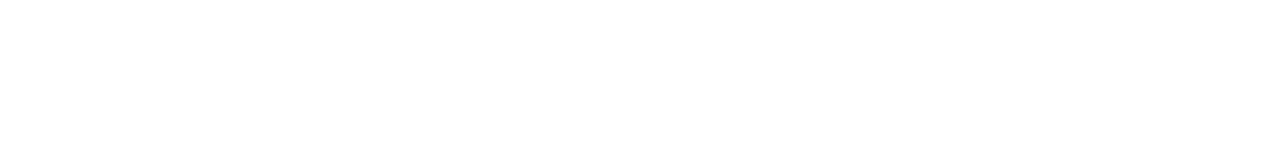
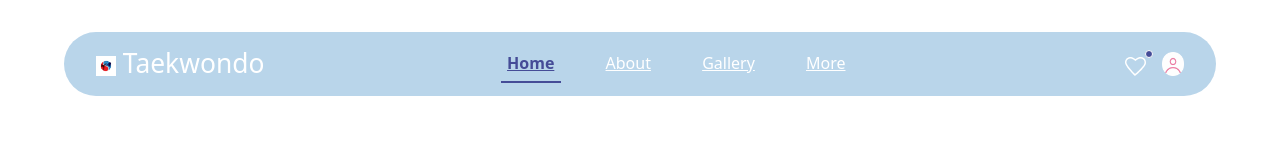
Before and after one commit to CodeJomar/UTP-Herramientas_Desarrollo_2025, a plain HTML site: page index.html in a window 1280 px wide. Drawn offline with nearby package versions, Linux system fonts and the light colour scheme.

Commit message:
add header

```diff
--- a/index.html
+++ b/index.html
@@ -1,18 +1,50 @@
 <!DOCTYPE html>
 <html lang="en">
-<head>
-    <meta charset="UTF-8">
-    <meta name="viewport" content="width=device-width, initial-scale=1.0">
+  <head>
+    <meta charset="UTF-8" />
+    <meta name="viewport" content="width=device-width, initial-scale=1.0" />
     <title>Semana 03 - Sesion 02</title>
+    <link rel="stylesheet" href="style.css" />
+    <link
+      href="https://cdn.jsdelivr.net/npm/bootstrap@5.3.8/dist/css/bootstrap.min.css"
+      rel="stylesheet"
+      integrity="sha384-sRIl4kxILFvY47J16cr9ZwB07vP4J8+LH7qKQnuqkuIAvNWLzeN8tE5YBujZqJLB"
+      crossorigin="anonymous"
+    />
+  </head>
+  <body>
+    <header>
+      <div class="header-computer">
+        <div class="header-left">
+          <a href="/index.html" class="poppins-bold">
+            <img
+              src="./img/icon.jpg"
+              alt="icono sunny website"
+              class="icon-header"
+            />
+            Taekwondo
+          </a>
+        </div>
+        <div class="header-middle poppins-medium">
+          <!-- TODO: add hrefs -->
+          <a href="" class="link-header active">Home</a>
+          <a href="" class="link-header">About</a>
+          <a href="" class="link-header">Gallery</a>
+          <a href="" class="link-header">More</a>
+        </div>
+        <div class="header-right">
+          <div class="notification-active">
+            <img src="./heart.svg" alt="heart" />
+          </div>
+          <img src="./userIcon.webp" alt="profile picture" />
+        </div>
+      </div>
+    </header>
 
-    <link href="https://cdn.jsdelivr.net/npm/bootstrap@5.3.8/dist/css/bootstrap.min.css" rel="stylesheet" integrity="sha384-sRIl4kxILFvY47J16cr9ZwB07vP4J8+LH7qKQnuqkuIAvNWLzeN8tE5YBujZqJLB" crossorigin="anonymous">
-
-
-</head>
-<body>
-
-
-
-    <script src="https://cdn.jsdelivr.net/npm/bootstrap@5.3.8/dist/js/bootstrap.bundle.min.js" integrity="sha384-FKyoEForCGlyvwx9Hj09JcYn3nv7wiPVlz7YYwJrWVcXK/BmnVDxM+D2scQbITxI" crossorigin="anonymous"></script>
-</body>
+    <script
+      src="https://cdn.jsdelivr.net/npm/bootstrap@5.3.8/dist/js/bootstrap.bundle.min.js"
+      integrity="sha384-FKyoEForCGlyvwx9Hj09JcYn3nv7wiPVlz7YYwJrWVcXK/BmnVDxM+D2scQbITxI"
+      crossorigin="anonymous"
+    ></script>
+  </body>
 </html>
--- /dev/null
+++ b/style.css
@@ -0,0 +1,99 @@
+:root {
+  --primary-color: #b9d5ea;
+  --accent-color: #454c97;
+
+  --font-color: #a0819b;
+  --secondary-font-color: #8a4843;
+}
+
+header {
+  display: flex;
+  justify-content: center;
+  padding-top: 2rem;
+}
+
+a {
+  text-decoration: none;
+}
+
+.header-computer {
+  background-color: var(--primary-color);
+  width: 90dvw;
+  height: 4rem;
+  border-radius: 999999px;
+  display: flex;
+  align-items: center;
+}
+
+.icon-header {
+  height: 1.25rem;
+}
+
+.header-left {
+  padding-left: 2rem;
+  flex: 1;
+}
+
+.header-left a {
+  color: #ffffff;
+  text-decoration: none;
+  font-size: 1.65rem;
+
+  letter-spacing: 0em;
+}
+
+.header-middle {
+  flex: 2;
+  display: flex;
+  gap: 3dvw;
+
+  justify-content: center;
+  align-content: center;
+}
+
+.link-header {
+  color: #ffffff;
+  padding: 0.4rem;
+}
+
+.link-header.active {
+  color: var(--accent-color);
+  font-weight: 600;
+  border-bottom: 2px solid var(--accent-color);
+}
+
+.header-right {
+  flex: 0.75;
+
+  padding-right: 2rem;
+  display: flex;
+  gap: 1rem;
+  justify-content: flex-end;
+}
+
+.header-right img {
+  width: 1.35rem;
+}
+
+.notification-active {
+  position: relative;
+
+  display: flex;
+  align-items: flex-end;
+}
+
+.notification-active::after {
+  content: "";
+  width: 8px;
+  height: 8px;
+
+  background-color: var(--accent-color);
+
+  border-width: 1.5px;
+  border-style: solid;
+  border-color: #ffffff;
+  border-radius: 999999px;
+  position: absolute;
+  top: -2px;
+  right: -7px;
+}
```
Also changed, not shown: heart.svg (added), img/icon.jpg (added), userIcon.webp (added).
